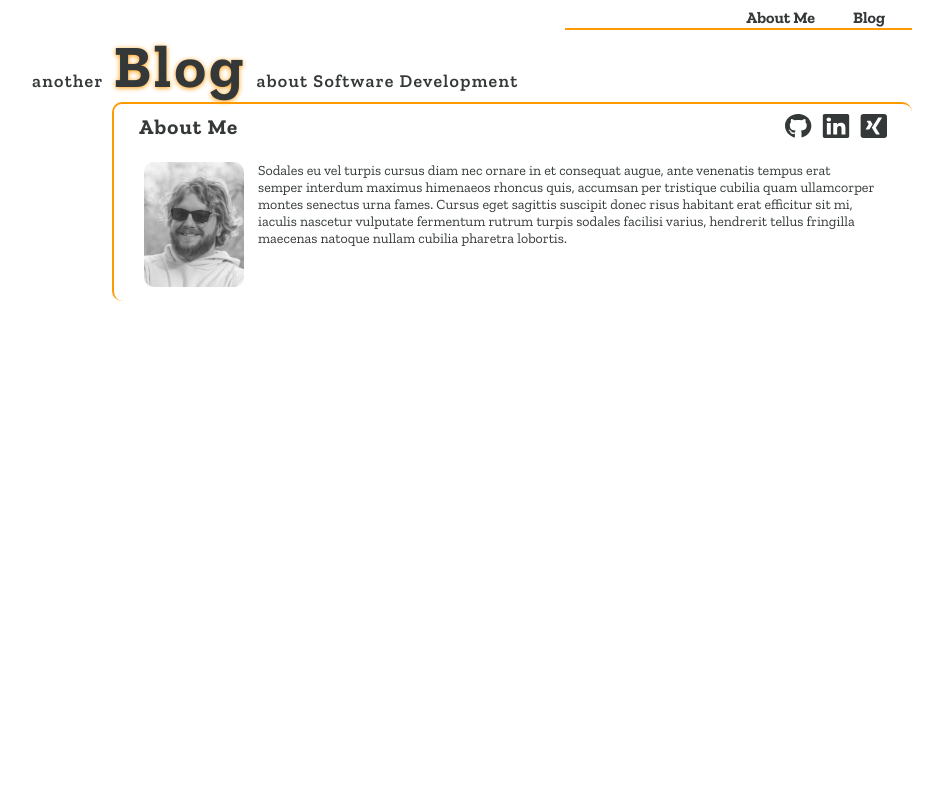
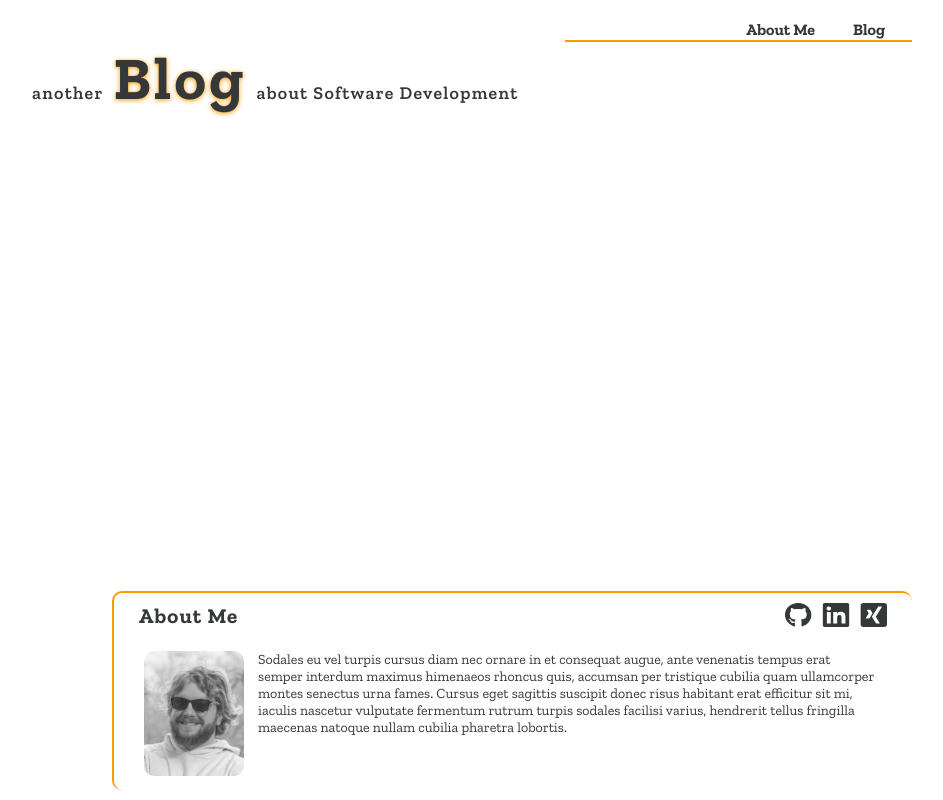
Before and after one commit to jmeischner/archive-jmeischner.github.io, a Gatsby site: page / in a window 1280 px wide. Shown: the whole page, without its empty margins (208-1151 px from the left). Built offline with nearby package versions, Linux system fonts and the light colour scheme; Gatsby itself is replaced by a stand-in of ours.

Commit message:
Fix overall height

```diff
--- a/src/components/layout/footer.js
+++ b/src/components/layout/footer.js
@@ -11,12 +11,22 @@ import Github from 'assets/icons/github.svg'
 import LinkedIn from "assets/icons/linkedin.svg"
 import Xing from "assets/icons/xing.svg"
 
+const FooterContainer = styled(Flex)`
+  margin-top: auto;
+  margin-bottom: 10px;
+`
+
 const AboutMe = styled(Flex)`
   width: 100%;
   border-top: 2px solid ${p => p.theme.color.secondary};
   border-left: 2px solid ${p => p.theme.color.secondary};
   padding: 10px 25px;
   border-radius: 10px;
+
+  @media (${p => p.theme.media.small}) {
+    border-left: 0;
+    border-radius: 0;
+  }
 `
 
 const IconBar = styled(Flex)`
@@ -42,7 +52,8 @@ const BottomAboutMeContainer = styled(Container)`
 `
 
 const Footer = () => {
-    return (
+  return (
+    <FooterContainer>
       <Container>
         <Flex width="2" grow="0"></Flex>
         <AboutMe grow="10">
@@ -99,7 +110,8 @@ const Footer = () => {
           </Container>
         </AboutMe>
       </Container>
-    )
+    </FooterContainer>
+  )
 }
 
 export default Footer
--- a/src/components/layout/index.js
+++ b/src/components/layout/index.js
@@ -9,13 +9,14 @@ import Main from './main'
 import Footer from './footer'
 
 import theme from './theme';
+import './layout.css';
 
 const LayoutContainer = styled(Container)`
     max-width: 960px;
     height: 100%;
     font-family: ${ props => props.theme.fontFamily };
     color: ${ props => props.theme.color.primary };
-    margin: auto;
+    margin: 0 auto;
 `
 
 const Layout = ({ children }) => {
--- /dev/null
+++ b/src/components/layout/layout.css
@@ -0,0 +1,14 @@
+/*
+ * Purpose:
+ * Assign height: "100%" to
+ * html, body, #___gatsby &
+ * div with role="group"
+*/
+
+html, body, #___gatsby, #gatsby-focus-wrapper {
+    height: 100%;
+}
+
+body {
+    margin: 0px;
+}
--- a/src/components/layout/navigation.js
+++ b/src/components/layout/navigation.js
@@ -11,6 +11,7 @@ const Navi = styled(Flex)`
     width: 320px;
     border-bottom: 2px solid ${p => p.theme.color.secondary};
     padding-right: 27px;
+    margin-top: 20px;
 
     @media (${p => p.theme.media.small}) {
         width: 100%
```
